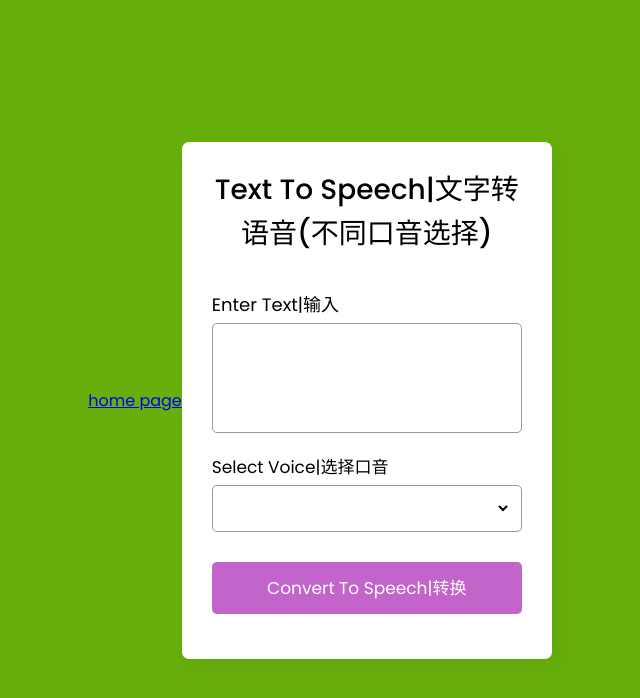
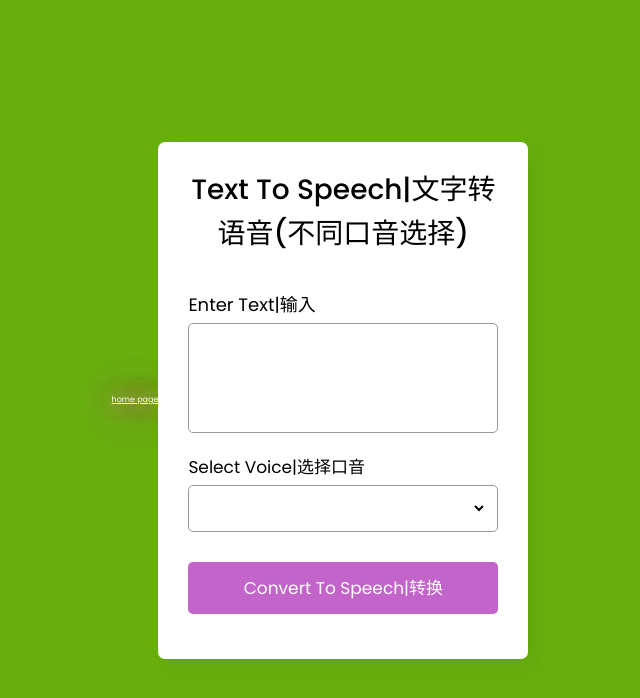
Before and after one commit to bkdzq/textToSpeech, a plain HTML site: page index.html in a window 1280 px wide. Shown: the whole page, without its empty margins (320-960 px from the left). Drawn offline with Linux system fonts and the light colour scheme.

Commit message:
Update index.html

```diff
--- a/index.html
+++ b/index.html
@@ -31,7 +31,7 @@
   </head>
   <body>
      <!-- 主页重定向 -->
-       <a  href="https://bkdzq.github.io/" >
+       <a class="glow" href="https://bkdzq.github.io/" >
         home page
 
       </a>
```
